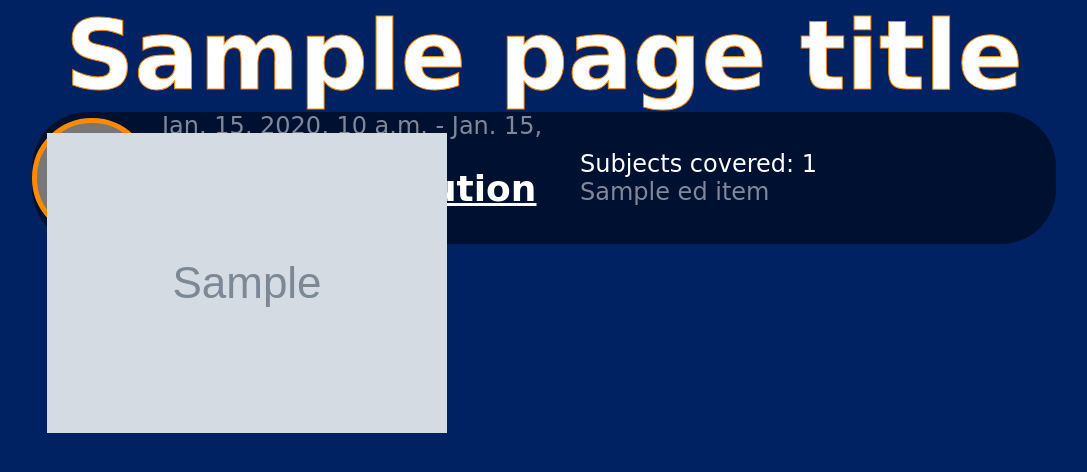
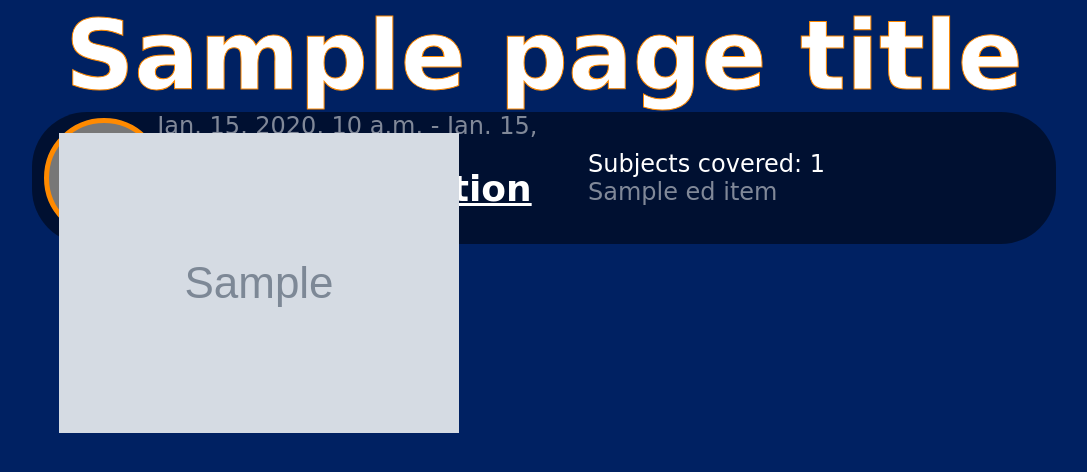
Before and after one commit to VBoB13/CresumeV, a Django app: template resume/ric/templates/ric/education.html in a window 1280 px wide. Shown: the top 472 px of the page, without its empty margins (96-1183 px from the left). Run offline with Django 3.2, Linux system fonts and the light colour scheme; the template is opened without the code that fills it: most values are stand-ins (such as "Sample title", 1, 10 or a date in 2020); grey boxes marked "Sample" are stand-in pictures; some web fonts are replaced.

Commit message:
Fixed structure of list items.

```diff
--- a/resume/ric/static/ric/style.css
+++ b/resume/ric/static/ric/style.css
@@ -119,7 +119,7 @@ div.list-item:hover {
 
 div.list-item-row {
   display: grid;
-  grid-template-columns: 120px 30vw 40vw;
+  grid-template-columns: 9vw 31vw 40vw;
   grid-template-rows: minmax(120px, auto);
   grid-gap: 10px;
   width: 80vw;
@@ -140,6 +140,7 @@ div.list-link-icon {
   background-color: #777777;
   border-radius: 60px;
   display: inline-block;
+  margin-left: 0.5rem;
 }
 
 div.list-link-icon > img {
```
